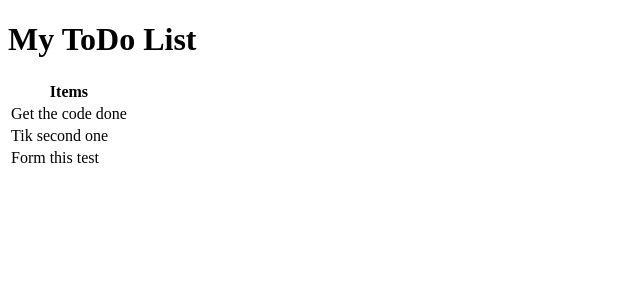
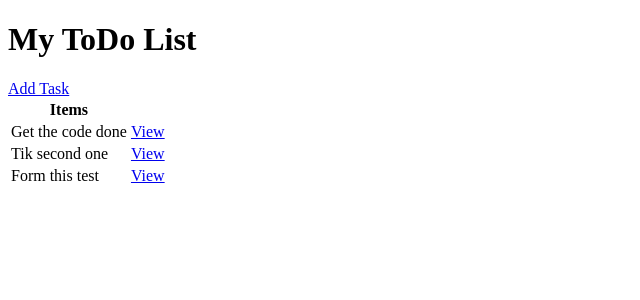
Before and after one commit to Turjo47/Todo-webApp, a Django app: page / in a window 1280 px wide. Shown: the top 300 px of the page, without its empty margins (0-640 px from the left). Run offline with Django 5.2, Linux system fonts and the light colour scheme; data comes from the database, SQL or seed files in the repository; both versions use the stored data as it was after the commit.

Commit message:
features adding

```diff
--- /dev/null
+++ b/tasks/templates/tasks/task.html
@@ -0,0 +1 @@
+<h1>Task: {{task}}</h1>
--- a/tasks/templates/tasks/task_list.html
+++ b/tasks/templates/tasks/task_list.html
@@ -7,13 +7,16 @@
 </head>
 <body>
     <h1>My ToDo List</h1>
+    <a href="{% url "task-create" %}">Add Task</a>
     <table>
         <tr>
             <th>Items</th>
+            <th></th>
         </tr>
-        {% for task in object_list %}
+        {% for task in tasks %}
             <tr>
                 <td>{{task.title}}</td>
+                <td><a href= {% url "task" task.id %}>View</a></td>
             </tr>
         {% empty %}
             <h3>No items in list</h3>
--- a/tasks/urls.py
+++ b/tasks/urls.py
@@ -1,6 +1,9 @@
 from django.urls import path
-from .views import TaskList
+from .views import TaskList, TaskDetail, TaskCreate
 
 urlpatterns = [
     path('',TaskList.as_view(), name='tasks'),
+    path('task/<int:pk>/', TaskDetail.as_view(), name='task'),
+    path('create-task/', TaskCreate.as_view(), name='task-create')
+
 ]
--- a/tasks/views.py
+++ b/tasks/views.py
@@ -1,7 +1,26 @@
 from django.shortcuts import render, redirect, get_object_or_404
 from django.views.generic.list import ListView
+from django.views.generic.detail import DetailView
+from django.views.generic.edit import CreateView, UpdateView
+from django.urls import reverse_lazy
 from .models import Task
 # Create your views here.
 
 class TaskList(ListView):
     model = Task
+    context_object_name ='tasks'
+
+class TaskDetail(DetailView):
+    model = Task
+    context_object_name ='task'
+    template_name = 'tasks/task.html'
+
+class TaskCreate(CreateView):
+    model = Task
+    fields = '__all__'
+    success_url = reverse_lazy('tasks')
+
+class TaskUpdate(UpdateView):
+    model= Task
+    fields = '__all__'
+    success_url = reverse_lazy('tasks')
```
Also changed, not shown: tasks/templates/tasks/task_form.html (added, +7 -0 lines), db.sqlite3.
